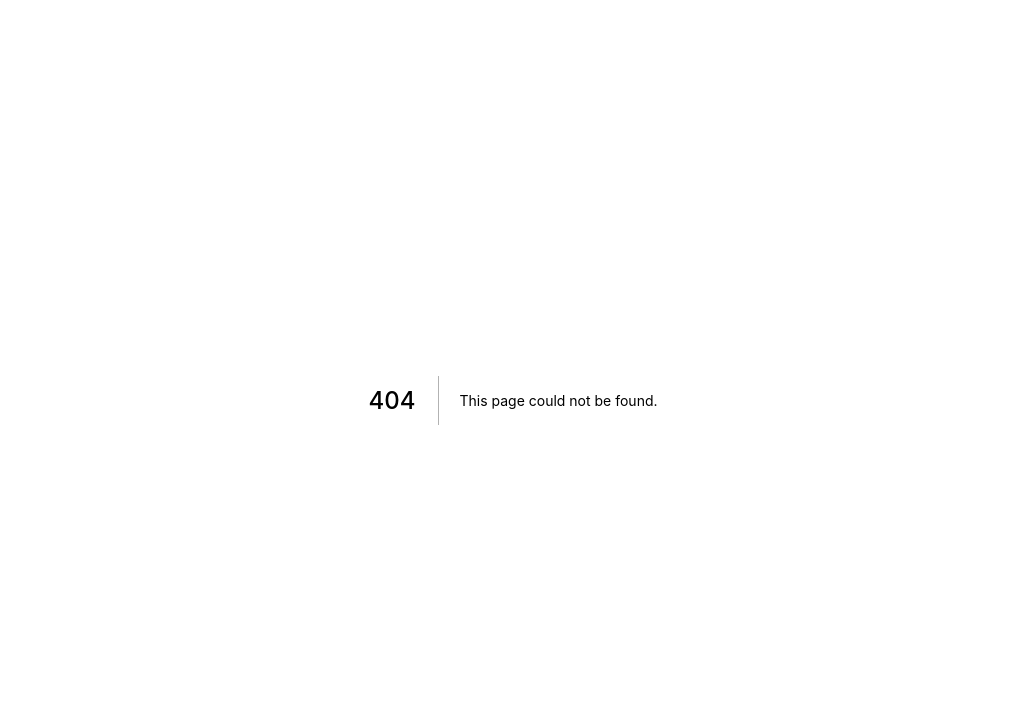
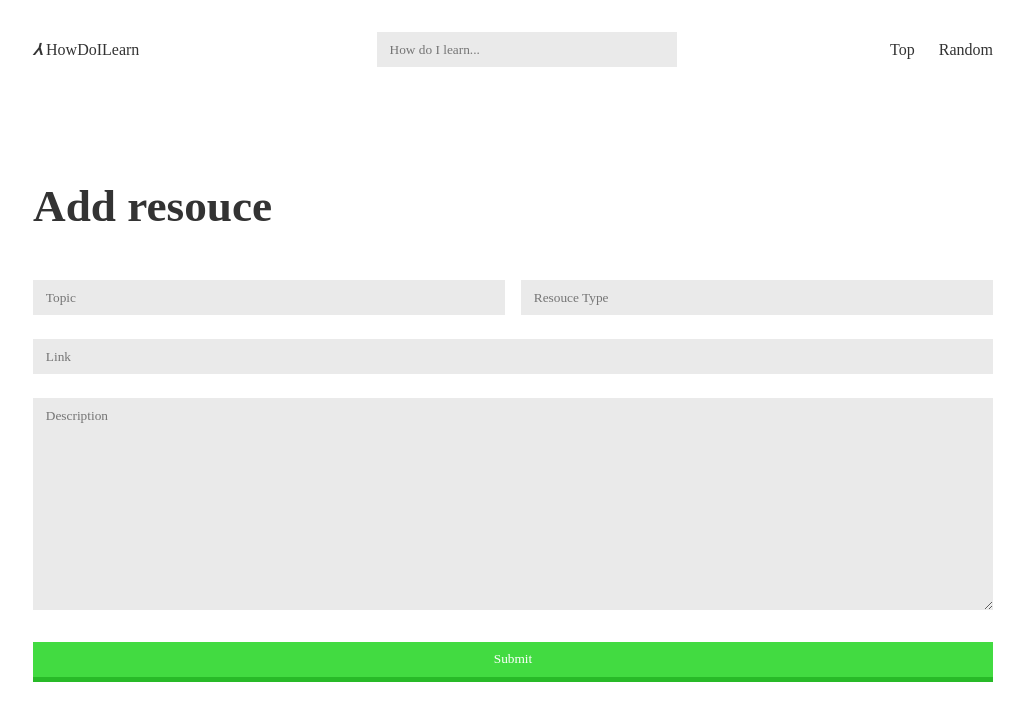
Before and after one commit to BarryPH/how-do-i-learn-x, a Next.js app: page /new in a window 1280 px wide. Before the commit this address had no page. Shown: the top 720 px of the page, without its empty margins (127-1151 px from the left). Built offline with nearby package versions, Linux system fonts and the light colour scheme.

Commit message:
Add "New" page

```diff
--- a/components/Header.js
+++ b/components/Header.js
@@ -23,12 +23,8 @@ const Logo = styled(Anchor)`
 	}
 `;
 
-const FormWrapper = styled.div`
-	width: auto;
-`;
-
-const SearchWrapper = styled.div`
-	flex-grow: 1;
+const SearchWrapper = styled(Search)`
+	width: 300px;
 `;
 
 const Header = () => (
@@ -38,9 +34,7 @@ const Header = () => (
 				<Logo><span>&#8516;</span> HowDoILearn</Logo>
 			</Link>
 
-			<FormWrapper>
-				<Input placeholder='How do I learn...' />
-			</FormWrapper>
+			<SearchWrapper />
 
 			<nav>
 				<Link href='/Top'>
--- a/components/shared/Form.js
+++ b/components/shared/Form.js
@@ -13,19 +13,44 @@ const InputRow = styled.div`
 	input {
 		flex-grow: 1;
 	}
+
+	input:not(:last-child) {
+		margin-right: 1rem;
+	}
+`;
+
+const formInputStyles = css`
+	display: block;
+	width: 100%;
+	max-width: 100%;
+	background-color: #eaeaea;
+	border: 0;
+	padding: 0.6rem 0.8rem;
+	margin-top: 1.5rem;
+	font-family: inherit;
+	font-weight: inherit;
+
+	${props => props.noSpacing && css`
+		margin-top: 0;
+	`}
 `;
 
 const Input = styled.input`;
-	width: 300px;
-	max-width: 100%;
+	${formInputStyles}
+`;
 
-	background-color: #eaeaea;
-	border: 0;
-	padding: 0.5rem 1rem;
+const TextArea = styled.textarea`
+	${formInputStyles}
+`;
 
-	${props => props.full && css`
-		width: 100%;
-	`}
+const Button = styled.button`
+	${formInputStyles}
+	background-color: #42db41;
+	color: #fff;
+	font-weight: bold
+	font-size: 1.2rem;
+	margin-top: 2rem;
+	border-bottom: 5px solid #28ba28;
 `;
 
 export {
@@ -33,4 +58,6 @@ export {
 	SectionHeader,
 	InputRow,
 	Input,
+	TextArea,
+	Button,
 };
--- a/components/shared/Search.js
+++ b/components/shared/Search.js
@@ -5,12 +5,11 @@ import {
 	Input,
 } from './Form.js';
 
-
 class Search extends React.Component {
 	render() {
 		return (
-			<Form>
-				<Input {...this.props} />
+			<Form {...this.props}>
+				<Input noSpacing placeholder='How do I learn...' />
 			</Form>
 		)
 	}
--- a/pages/index.js
+++ b/pages/index.js
@@ -22,14 +22,13 @@ const HeroTitle = styled.h1`
 `;
 
 const SearchWrapper = styled(Search)`
-	margin-top: 1.5rem;
 	max-width: 600px;
 `;
 
 const Index = (props) => (
 	<FullHero>
 		<HeroTitle>HowDoILearn</HeroTitle>
-		<SearchWrapper full placeholder='How do I learn...'/>
+		<SearchWrapper />
 	</FullHero>
 );
 
--- /dev/null
+++ b/pages/new.js
@@ -0,0 +1,40 @@
+import styled from 'styled-components';
+
+import Layout from  '../components/Layout.js';
+import Block from '../components/shared/Block.js';
+import Container from '../components/shared/Container.js';
+import {
+	Form,
+	SectionHeader,
+	InputRow,
+	Input,
+	TextArea,
+	Button,
+} from '../components/shared/Form.js';
+
+const PageTitle = styled.h2`
+	margin-top: 0;
+`;
+
+const New = (props) => (
+	<Layout>
+		<Block>
+			<Container>
+				<PageTitle>Add resouce</PageTitle>
+				<Form method='POST'>
+					<InputRow>
+						{/* Auto suggest */}
+						<Input placeholder='Topic' name='topic' />
+						{/* Set lsit with auto suggest */}
+						<Input placeholder='Resouce Type' name='type' />
+					</InputRow>
+					<Input placeholder='Link' name='link' />
+					<TextArea placeholder='Description' rows='12' name='description'></TextArea>
+					<Button type='submit'>Submit</Button>
+				</Form>
+			</Container>
+		</Block>
+	</Layout>
+);
+
+export default New;
```
